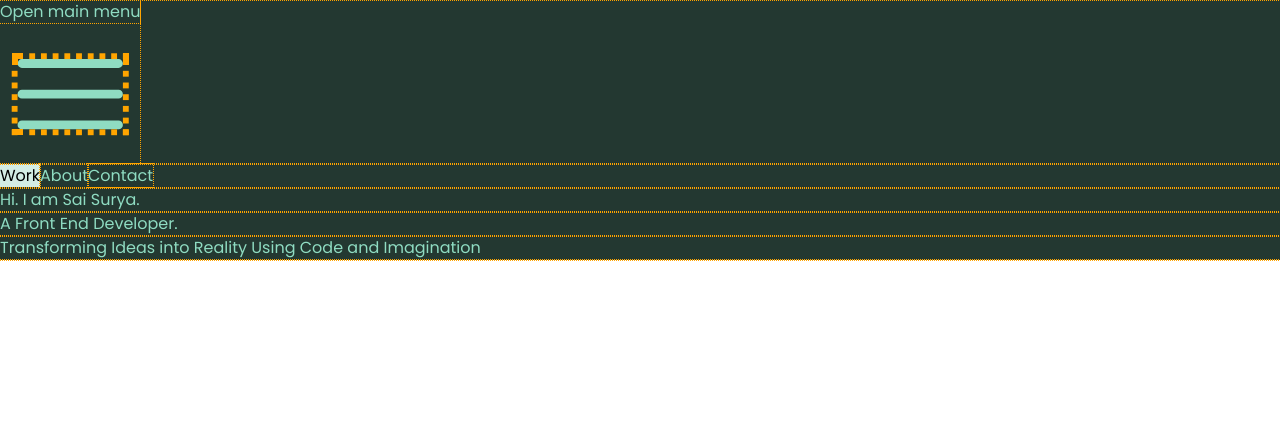
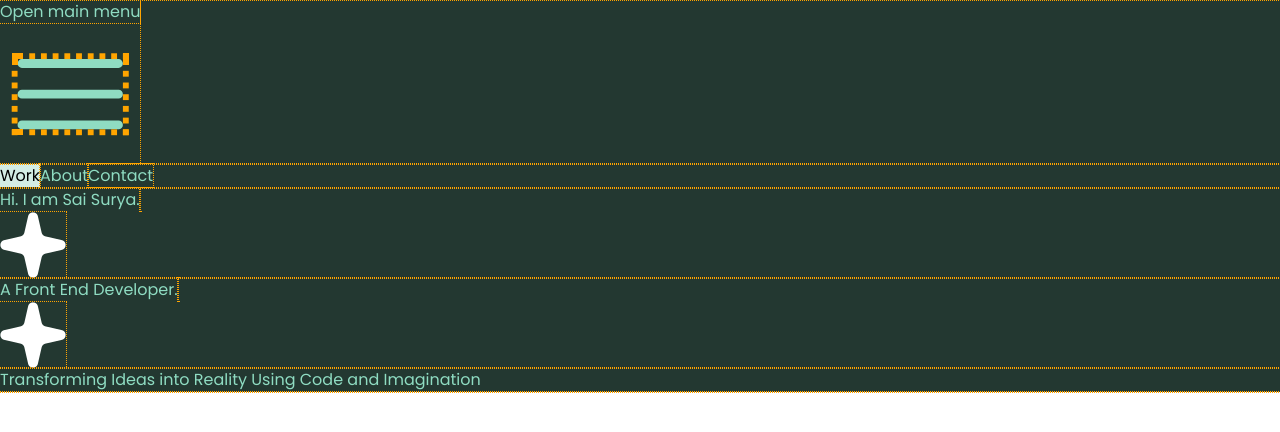
Before and after one commit to surya304/portfolio, a Next.js app: page /new_version in a window 1280 px wide. Shown: the top 432 px of the page. Built offline with nearby package versions, Linux system fonts and the light colour scheme; a web font is replaced by a local one.

Commit message:
worked on home page

```diff
--- a/pages/new_version.js
+++ b/pages/new_version.js
@@ -96,6 +96,19 @@ export default function Example() {
       </header>
 
       <div className="relative isolate px-6 pt-14 lg:px-8">
+
+      <div
+          className="absolute inset-x-0 -top-40 -z-10 transform-gpu overflow-hidden blur-3xl sm:-top-80"
+          aria-hidden="true"
+        >
+          <div
+            className="relative left-[calc(50%-11rem)] aspect-[1155/678] w-[36.125rem] -translate-x-1/2 rotate-[30deg] bg-gradient-to-tr from-[#00CC99] to-[#9089fc] opacity-60 sm:left-[calc(50%-30rem)] sm:w-[72.1875rem]"
+            style={{
+              clipPath:
+                'polygon(74.1% 44.1%, 100% 61.6%, 97.5% 26.9%, 85.5% 0.1%, 80.7% 2%, 72.5% 32.5%, 60.2% 62.4%, 52.4% 68.1%, 47.5% 58.3%, 45.2% 34.5%, 27.5% 76.7%, 0.1% 64.9%, 17.9% 100%, 27.6% 76.8%, 76.1% 97.7%, 74.1% 44.1%)',
+            }}
+          />
+        </div>
         <div
           className="absolute inset-x-0 -top-40 -z-10 transform-gpu overflow-hidden blur-3xl sm:-top-80"
           aria-hidden="true"
@@ -105,23 +118,52 @@ export default function Example() {
         <div className="mx-auto max-w-6xl py-32 sm:py-48 lg:py-56">
 
           <div className="text-center">
-            <h1 className="text-6xl font-bold tracking-tight custom-text-color text-center sm:text-8xl" >
+            <h1 className="text-6xl font-bold tracking-tight custom-text-color text-center sm:text-8xl relative" >
             Hi. I am Sai Surya.
+            <span className='absolute right-4 top-[-50px]'>
+
+                    <img src='/images/star.png' className="h-10 w-10 mt-5 mx-auto sm:h-20 sm:w-20" alt='start' />
+
+
+</span>
+
+
 
 
             </h1>
 
-            <h1 className="mt-5 text-6xl font-bold tracking-tight custom-text-color text-center sm:text-8xl" >
+
+
+            <h1 className="relative mt-5 text-6xl font-bold tracking-tight custom-text-color text-center sm:text-8xl" >
             A Front End Developer.
+            <span className='absolute left-0 bottom-[-80px]'>
+
+<img src='/images/star.png' className="h-10 w-10 mt-5 mx-auto sm:h-20 sm:w-20" alt='start' />
+
+
+</span>
+
+
               </h1>
-            <p className="mt-20 text-lg leading-8 custom-text-color font-semibold">
+            <p className=" mt-20 text-lg leading-8 custom-text-color font-semibold ">
             Transforming Ideas into Reality Using Code and Imagination
 
             </p>
 
           </div>
         </div>
-
+        <div
+          className="absolute inset-x-0 top-[calc(100%-13rem)] -z-10 transform-gpu overflow-hidden blur-3xl sm:top-[calc(80%-30rem)]"
+          aria-hidden="true"
+        >
+          <div
+            className="relative left-[calc(50%+3rem)] aspect-[1155/678] w-[36.125rem] -translate-x-1/2 bg-gradient-to-tr from-[#00CC99] to-[#9089fc] opacity-60 sm:left-[calc(50%+36rem)] sm:w-[72.1875rem]"
+            style={{
+              clipPath:
+                'polygon(74.1% 44.1%, 100% 61.6%, 97.5% 26.9%, 85.5% 0.1%, 80.7% 2%, 72.5% 32.5%, 60.2% 62.4%, 52.4% 68.1%, 47.5% 58.3%, 45.2% 34.5%, 27.5% 76.7%, 0.1% 64.9%, 17.9% 100%, 27.6% 76.8%, 76.1% 97.7%, 74.1% 44.1%)',
+            }}
+          />
+        </div>
       </div>
     </div>
   )
```
Also changed, not shown: public/images/star.png (added).
